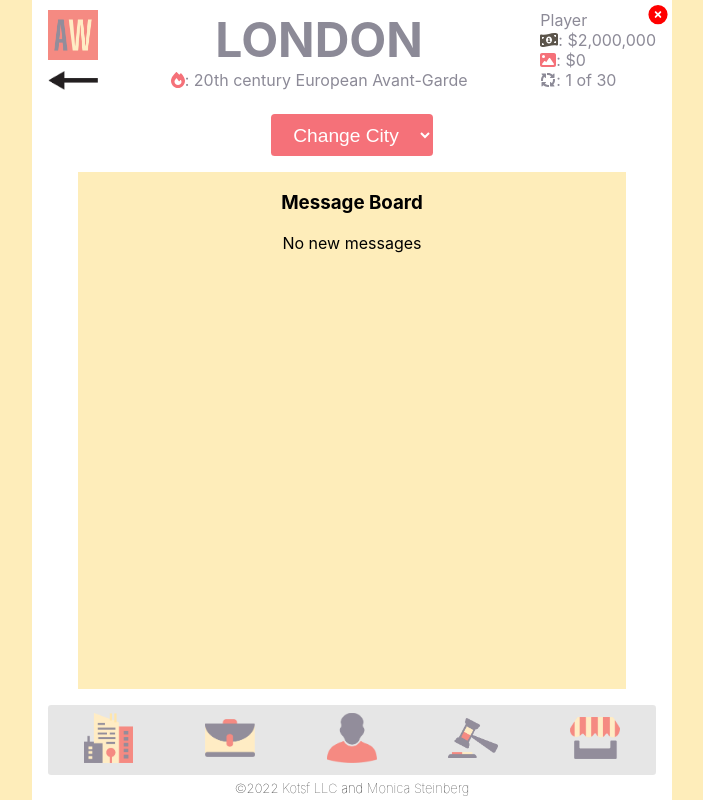
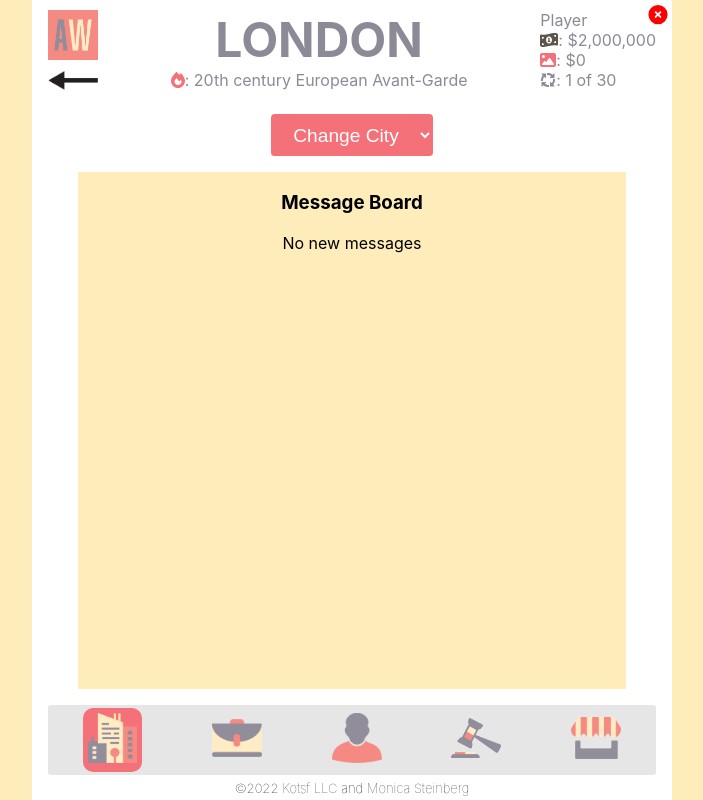
Before and after one commit to ggetzie/artwars_web, a React (Create React App) app: page /game/city in a window 1280 px wide. Shown: the whole page, without its empty margins (288-991 px from the left). Built offline with nearby package versions, Linux system fonts and the light colour scheme.

Commit message:
highlight active tab

```diff
--- a/src/screens/game/Game.tsx
+++ b/src/screens/game/Game.tsx
@@ -1,5 +1,5 @@
 import React, {useEffect} from "react";
-import {Link, Outlet} from "react-router-dom";
+import {Link, Outlet, useMatch, useResolvedPath} from "react-router-dom";
 import {useAppSelector} from "../../hooks";
 import {
   currentNPC,
@@ -17,6 +17,24 @@ import {GameHeader} from "../../components";
 
 // const ACTIVE_COLOR = "dodgerblue";
 // const INACTIVE_COLOR = "gray";
+
+const GameLink = ({
+  to,
+  title,
+  imgSrc,
+}: {
+  to: string;
+  title: string;
+  imgSrc: string;
+}) => {
+  const resolved = useResolvedPath(to);
+  const match = useMatch({path: resolved.pathname, end: false});
+  return (
+    <Link to={to} title="title" className={match ? "active" : ""}>
+      <img src={imgSrc} alt={title} />
+    </Link>
+  );
+};
 
 const Game = () => {
   const game = useAppSelector((state) => state.game);
@@ -46,21 +64,19 @@ const Game = () => {
         )}
       </div>
       <div className="game-tab">
-        <Link to="/game/city" title={`City - ${city}`}>
-          <img src={IconCity} alt={`City - ${city}`} />
-        </Link>
-        <Link to="/game/portfolio" title="Your Portfolio">
-          <img src={IconPortfolio} alt="Your Portfolio" />
-        </Link>
-        <Link to="/game/collector" title={`Collector - ${npc.character.name}`}>
-          <img src={IconCollector} alt={`Collector - ${npc.character.name}`} />
-        </Link>
-        <Link to="/game/auction" title="Auction">
-          <img src={IconAuction} alt="Auction" />
-        </Link>
-        <Link to="/game/shop" title="Power-Up Shop">
-          <img src={IconShop} alt="Power-Up Shop" />
-        </Link>
+        <GameLink to="/game/city" title={`City - ${city}`} imgSrc={IconCity} />
+        <GameLink
+          to="/game/portfolio"
+          title="Your Portfolio"
+          imgSrc={IconPortfolio}
+        />
+        <GameLink
+          to="/game/collector"
+          title={`Collector - ${npc.character.name}`}
+          imgSrc={IconCollector}
+        />
+        <GameLink to="/game/auction" title="Auction" imgSrc={IconAuction} />
+        <GameLink to="/game/shop" title="Power-Up Shop" imgSrc={IconShop} />
       </div>
     </div>
   );
--- a/src/styles/App.css
+++ b/src/styles/App.css
@@ -710,6 +710,12 @@ img#back-arrow {
   margin: 3em auto 3em auto;
 }
 
+.active {
+  background-color: #f57179;
+  border-radius: 10px;
+  padding: 5px;
+}
+
 @media screen and (max-width: 640px) {
   .App {
     width: 100%;
```
